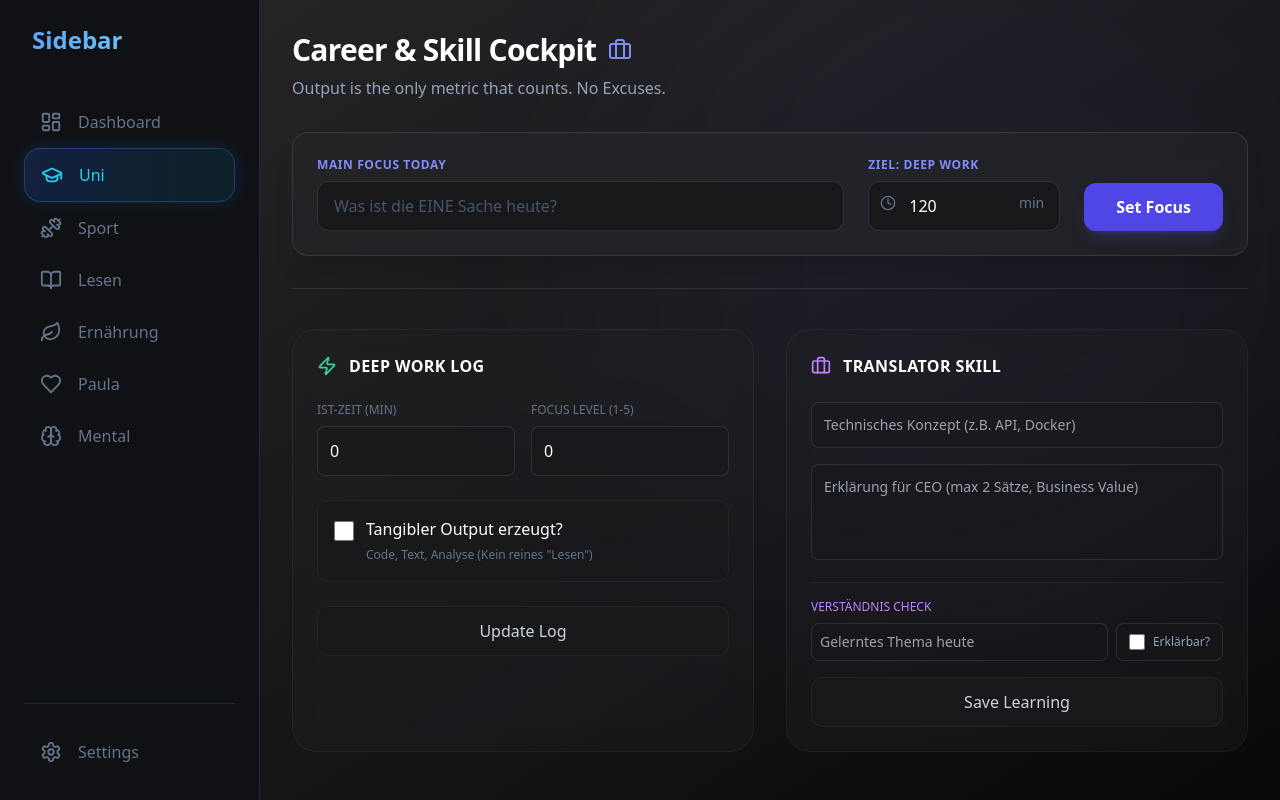
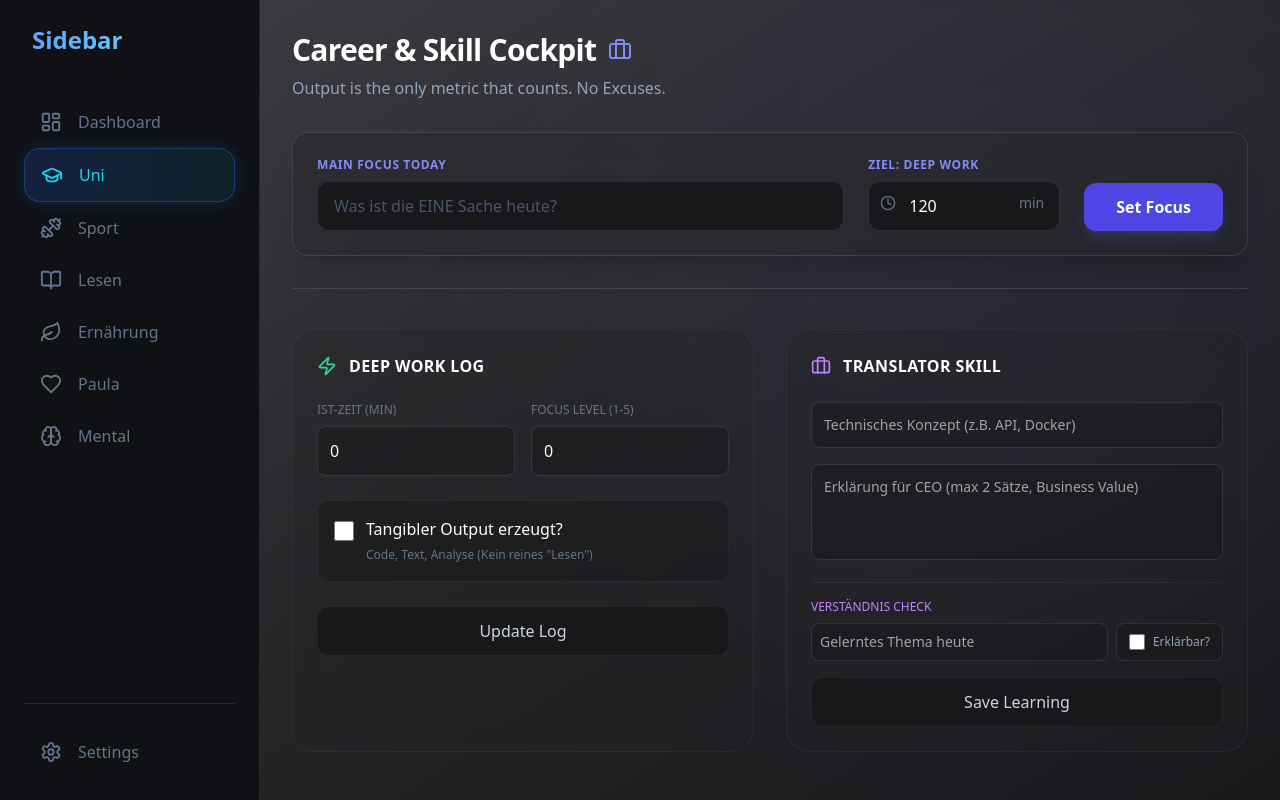
Before and after one commit to paulapossi/Dashboard, a Next.js app in the folder 02_frontend/: page /uni in a window 1280 px wide. Built offline with nearby package versions, Linux system fonts and the light colour scheme; no server answers; the database is empty.

Commit message:
Uni Page fix

```diff
--- a/02_frontend/src/app/uni/page.tsx
+++ b/02_frontend/src/app/uni/page.tsx
@@ -8,7 +8,7 @@ export default async function UniPage() {
   const { critical, important } = await getTasks();
 
   return (
-    // HIER GEÄNDERT: Hintergrund auf Anthrazit (#18181b) gesetzt
+    // Hintergrund: Helles Anthrazit (#27272a)
     <div className="flex h-screen bg-[#27272a] text-slate-200 overflow-hidden font-sans selection:bg-indigo-500/30">
 
       {/* SIDEBAR */}
@@ -18,11 +18,10 @@ export default async function UniPage() {
 
       <main className="flex-1 flex flex-col h-full relative overflow-y-auto p-6 md:p-8 gap-8">
 
-        {/* BACKGROUND EFFECTS (Angepasst auf Anthrazit) */}
-        <div className="fixed top-0 left-0 right-0 h-full pointer-events-none overflow-hidden z-0 bg-[#18181b]">
-             {/* Dezenter Verlauf von etwas hellerem Grau oben links nach dunkel unten rechts */}
-             <div className="absolute inset-0 bg-gradient-to-br from-[#27272a] via-[#18181b] to-[#09090b]"></div>
-             {/* Der Glow-Effekt oben rechts bleibt, aber dezenter */}
+        {/* BACKGROUND EFFECTS */}
+        <div className="fixed top-0 left-0 right-0 h-full pointer-events-none overflow-hidden z-0 bg-[#27272a]">
+             {/* Verlauf angepasst */}
+             <div className="absolute inset-0 bg-gradient-to-br from-[#3f3f46] via-[#27272a] to-[#18181b]"></div>
              <div className="absolute top-[-10%] right-[-5%] w-[700px] h-[700px] bg-indigo-500/5 rounded-full blur-[120px] mix-blend-screen"></div>
         </div>
 
@@ -132,7 +131,8 @@ export default async function UniPage() {
                         <AlertCircle className="w-4 h-4" /> Kritisch (Deadline ≤ 7d)
                     </h3>
                     <div className="space-y-3">
-                        {critical.map(task => (
+                        {/* FIX: (task: any) hinzugefügt, um Vercel Fehler zu beheben */}
+                        {critical.map((task: any) => (
                             <form key={task.id} action={toggleTask.bind(null, task.id, !task.isDone)} className="flex items-center gap-3 group bg-[#18181b]/40 p-3 rounded-xl border border-transparent hover:border-rose-500/20 transition-all">
                                 <button className={`w-5 h-5 rounded border flex items-center justify-center transition-colors ${task.isDone ? 'bg-rose-500 border-rose-500' : 'border-slate-600 hover:border-rose-400'}`}>
                                     {task.isDone && <CheckCircle2 className="w-3 h-3 text-white" />}
@@ -154,7 +154,8 @@ export default async function UniPage() {
                         <Brain className="w-4 h-4" /> Wichtig (Strategie/Backlog)
                     </h3>
                     <div className="space-y-3">
-                        {important.map(task => (
+                        {/* FIX: (task: any) hinzugefügt, um Vercel Fehler zu beheben */}
+                        {important.map((task: any) => (
                             <form key={task.id} action={toggleTask.bind(null, task.id, !task.isDone)} className="flex items-center gap-3 group bg-[#18181b]/40 p-3 rounded-xl border border-transparent hover:border-blue-500/20 transition-all">
                                  <button className={`w-5 h-5 rounded border flex items-center justify-center transition-colors ${task.isDone ? 'bg-blue-600 border-blue-600' : 'border-slate-600 hover:border-blue-400'}`}>
                                     {task.isDone && <CheckCircle2 className="w-3 h-3 text-white" />}
```
